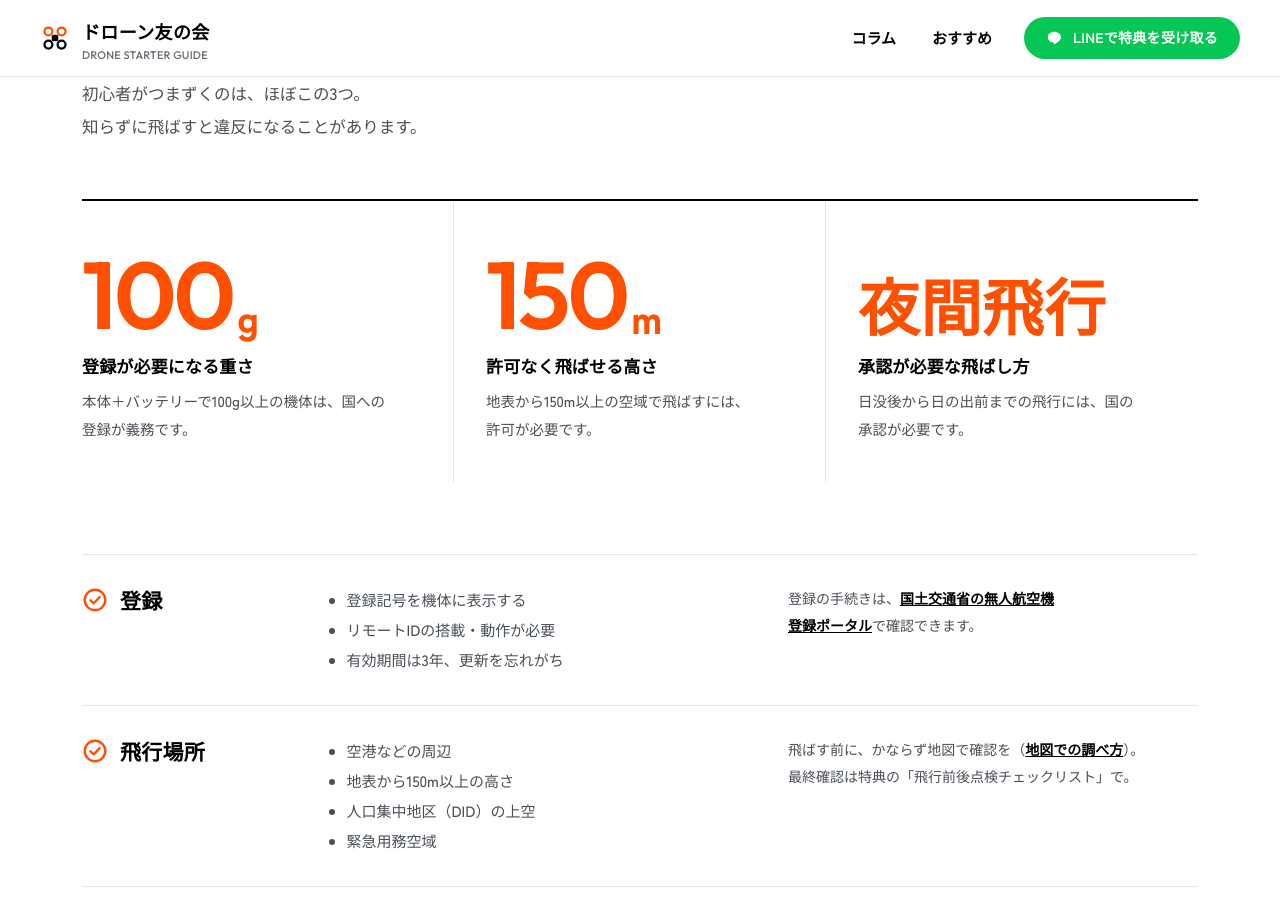
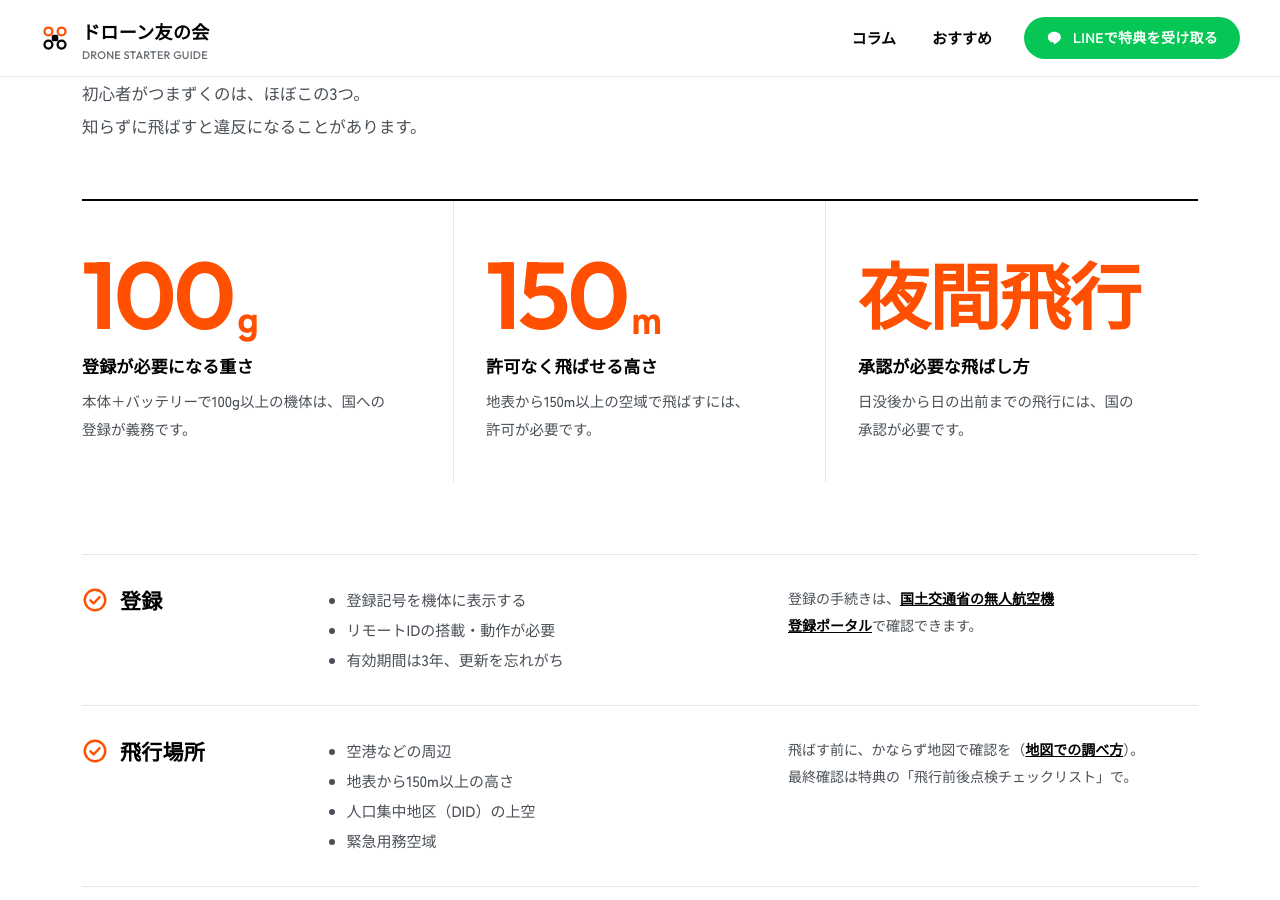
Before and after one commit to KoheiMizoguchi/drone-tomonokai, a Jekyll site: the page built from index.html, in a window 1280 px wide and 900 px high, scrolled down 1002 px. Built offline with Jekyll 4.4.1, drawn with Linux system fonts in a browser that asks for light colours.

Commit message:
「100g・150m・夜間飛行」の文字の大きさをそろえた
Co-Authored-By: Claude Opus 5.5 <noreply@anthropic.com>

```diff
--- a/index.html
+++ b/index.html
@@ -67,8 +67,8 @@ layout: null
 .num{padding:34px 32px 40px 0;border-right:1px solid var(--rule)}
 .num+.num{padding-left:32px}
 .num:last-child{border-right:none}
-.num b{display:flex;align-items:flex-end;height:clamp(60px,7.6vw,104px);font-family:var(--f-en);font-weight:600;font-size:clamp(56px,7.4vw,100px);line-height:.8;letter-spacing:-.03em;color:var(--signal)}
-.num b.word{font-family:var(--f-head);font-weight:900;font-size:clamp(38px,4.8vw,64px);letter-spacing:.01em;line-height:.9}
+.num b{--n:clamp(56px,7.4vw,100px);display:flex;align-items:flex-end;height:clamp(60px,7.6vw,104px);font-family:var(--f-en);font-weight:600;font-size:var(--n);line-height:.8;letter-spacing:-.03em;color:var(--signal)}
+.num b.word{font-family:var(--f-head);font-weight:900;font-size:calc(var(--n) * .76);letter-spacing:-.02em;line-height:.8;white-space:nowrap;transform:translateY(calc(var(--n) * -.11))}
 .num b span{font-size:.42em;letter-spacing:0;margin-left:4px;font-family:var(--f-head);font-weight:900}
 .num h3{font-size:17px;margin:22px 0 8px}
 .num p{font-size:14.5px;color:var(--ink-2);line-height:1.9}
@@ -76,8 +76,7 @@ layout: null
   .numbers{grid-template-columns:1fr}
   .num,.num+.num{display:grid;grid-template-columns:140px 1fr;column-gap:18px;align-items:start;padding:26px 0;border-right:none}
   .num+.num{border-top:1px solid var(--rule)}
-  .num b{grid-row:1 / span 2;font-size:52px}
-  .num b.word{display:block;height:auto;font-size:30px;line-height:1.3;padding-top:10px}
+  .num b{grid-row:1 / span 2;--n:46px;height:44px}
   .num h3{margin:4px 0 6px}
 }
 .checks{margin-top:72px;display:grid;gap:0;border-top:1px solid var(--rule)}
```
